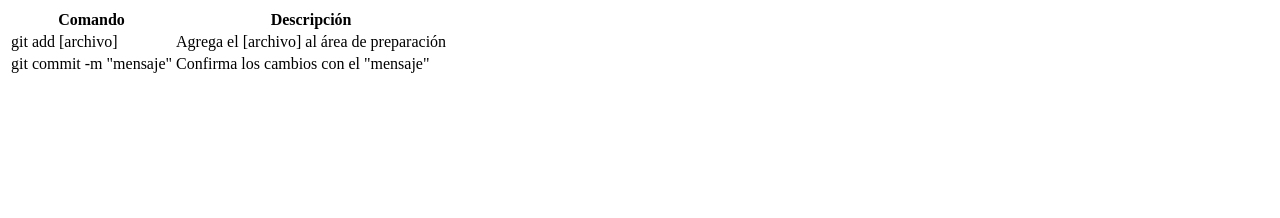
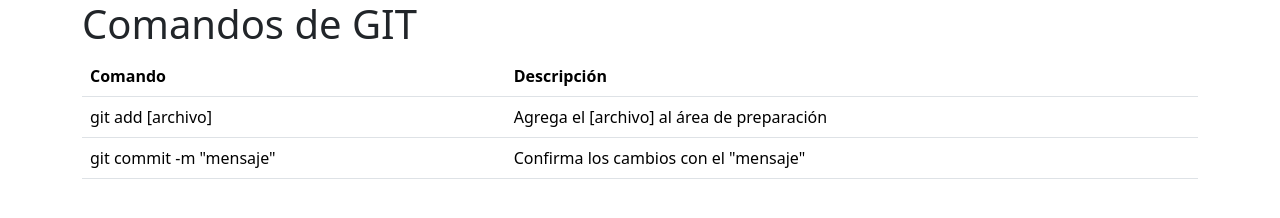
Before and after one commit to Abi-jaramillo/CH37TrabajandoRamas, a plain HTML site: page index.html in a window 1280 px wide. Drawn offline with nearby package versions, Linux system fonts and the light colour scheme.

Commit message:
Se agregan los estilos de bootstrap

```diff
--- a/index.html
+++ b/index.html
@@ -4,9 +4,11 @@
     <meta charset="UTF-8">
     <meta name="viewport" content="width=device-width, initial-scale=1.0">
     <title>Prueba Ramas GIT</title>
+    <link href="https://cdn.jsdelivr.net/npm/bootstrap@5.3.2/dist/css/bootstrap.min.css" rel="stylesheet" integrity="sha384-T3c6CoIi6uLrA9TneNEoa7RxnatzjcDSCmG1MXxSR1GAsXEV/Dwwykc2MPK8M2HN" crossorigin="anonymous">
 </head>
 <body>
     <main class="container">
+        <h1>Comandos de GIT</h1>
         <table class="table table-hover">
             <tr>
                 <th>Comando</th>
@@ -22,5 +24,6 @@
             </tr>
           </table>
     </main>
+    <script src="https://cdn.jsdelivr.net/npm/bootstrap@5.3.2/dist/js/bootstrap.bundle.min.js" integrity="sha384-C6RzsynM9kWDrMNeT87bh95OGNyZPhcTNXj1NW7RuBCsyN/o0jlpcV8Qyq46cDfL" crossorigin="anonymous"></script>
 </body>
 </html>
```
